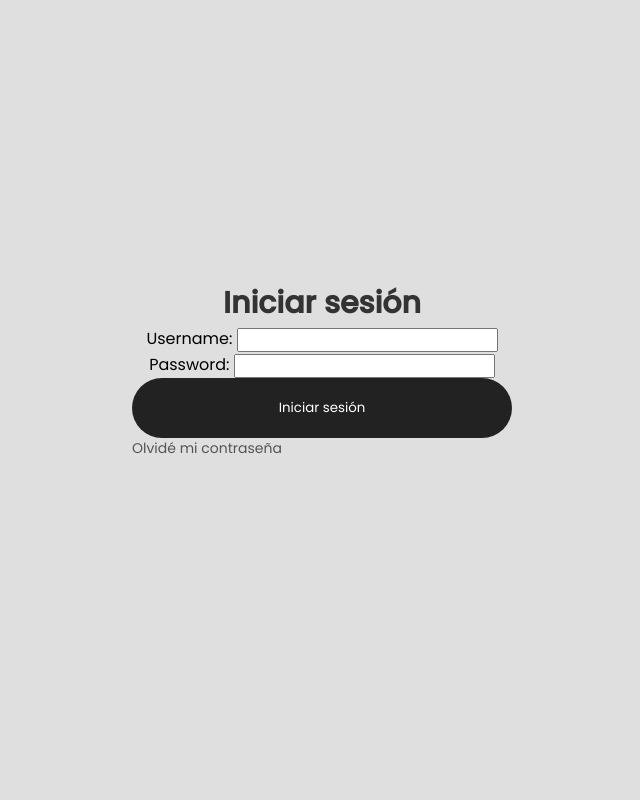
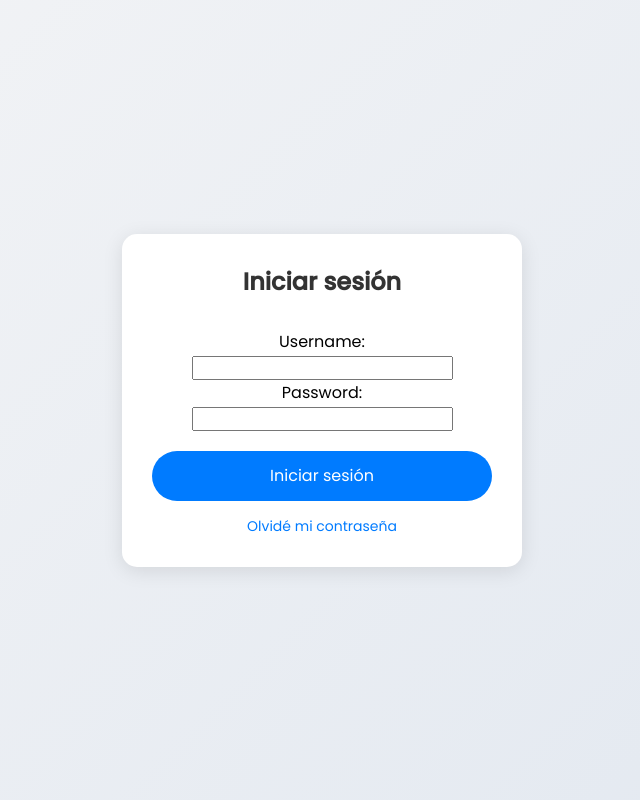
Before and after one commit to felirosalesb/lavanderiaHospital, a Django app: page /login/ in a window 1280 px wide. Shown: the whole page, without its empty margins (318-958 px from the left). Run offline with Django 5.2, Linux system fonts and the light colour scheme.

Commit message:
Actualizacion

```diff
--- a/core/static/login.css
+++ b/core/static/login.css
@@ -1,104 +1,93 @@
 @import url('https://fonts.googleapis.com/css2?family=Poppins:wght@400;500&display=swap');
 
-*{
+* {
     margin: 0;
     padding: 0;
     box-sizing: border-box;
-    font-family: 'Poppins',sans-serif;
+    font-family: 'Poppins', sans-serif;
 }
-body{
+
+body {
     display: flex;
     justify-content: center;
     align-items: center;
     min-height: 100vh;
-    background: #dfdfdf;
+    background: linear-gradient(135deg, #f3f4f6, #e2e8f0);
 }
-.login-box{
-    display: flex;
-    justify-content: center;
-    flex-direction: column;
-    width: 440px;
-    height: 480px;
+
+.login-box {
+    background: white;
+    border-radius: 15px;
+    box-shadow: 0 4px 20px rgba(0, 0, 0, 0.1);
     padding: 30px;
+    width: 400px; /* Reducido un poco para un mejor aspecto */
+    text-align: center; /* Alineamos el texto al centro */
 }
-.login-header{
-    text-align: center;
-    margin: 20px 0 40px 0;
+
+.login-header {
+    margin-bottom: 30px;
 }
-.login-header header{
+
+.login-header header {
     color: #333;
-    font-size: 30px;
+    font-size: 24px;
     font-weight: 600;
 }
-.input-box .input-field{
+
+.input-field {
     width: 100%;
-    height: 60px;
-    font-size: 17px;
-    padding: 0 25px;
+    height: 50px;
+    font-size: 16px;
+    padding: 0 15px;
     margin-bottom: 15px;
-    border-radius: 30px;
-    border: none;
-    box-shadow: 0px 5px 10px 1px rgba(0,0,0, 0.05);
+    border-radius: 25px;
+    border: 1px solid #ccc;
+    box-shadow: 0px 2px 5px rgba(0, 0, 0, 0.1);
     outline: none;
-    transition: .3s;
+    transition: 0.3s;
 }
-::placeholder{
-    font-weight: 500;
-    color: #222;
+
+.input-field::placeholder {
+    color: #aaa;
 }
-.input-field:focus{
-    width: 105%;
+
+.input-field:focus {
+    border-color: #007bff;
+    box-shadow: 0 0 5px rgba(0, 123, 255, 0.5);
 }
-.forgot{
-    display: flex;
-    justify-content: space-between;
-    margin-bottom: 40px;
-}
-section{
-    display: flex;
-    align-items: center;
+
+.forgot {
+    margin-top: 15px;
     font-size: 14px;
     color: #555;
 }
-#check{
-    margin-right: 10px;
-}
-a{
+
+.forgot a {
+    color: #007bff;
     text-decoration: none;
 }
-a:hover{
+
+.forgot a:hover {
     text-decoration: underline;
 }
-section a{
-    color: #555;
-}
-.input-submit{
-    position: relative;
-}
-.submit-btn{
-    width: 100%;
-    height: 60px;
-    background: #222;
-    border: none;
-    border-radius: 30px;
-    cursor: pointer;
-    transition: .3s;
-}
-.input-submit label{
-    position: absolute;
-    top: 45%;
-    left: 50%;
-    color: #fff;
-    -webkit-transform: translate(-50%, -50%);
-    -ms-transform: translate(-50%, -50%);
-    transform: translate(-50%, -50%);
-    cursor: pointer;
-}
-.submit-btn:hover{
-    background: #000;
-    transform: scale(1.05,1);
+
+.input-submit {
+    margin-top: 20px;
 }
 
-button{
-    color: #fff;
+.submit-btn {
+    width: 100%;
+    height: 50px;
+    background: #007bff;
+    border: none;
+    border-radius: 25px;
+    color: white;
+    font-size: 16px;
+    cursor: pointer;
+    transition: 0.3s;
 }
+
+.submit-btn:hover {
+    background: #0056b3;
+    transform: scale(1.05);
+}
```
Also changed, not shown: core/templates/core/gestionRopa.html (+84 -67 lines), core/templates/core/login.html (+2 -5 lines), db.sqlite3.
